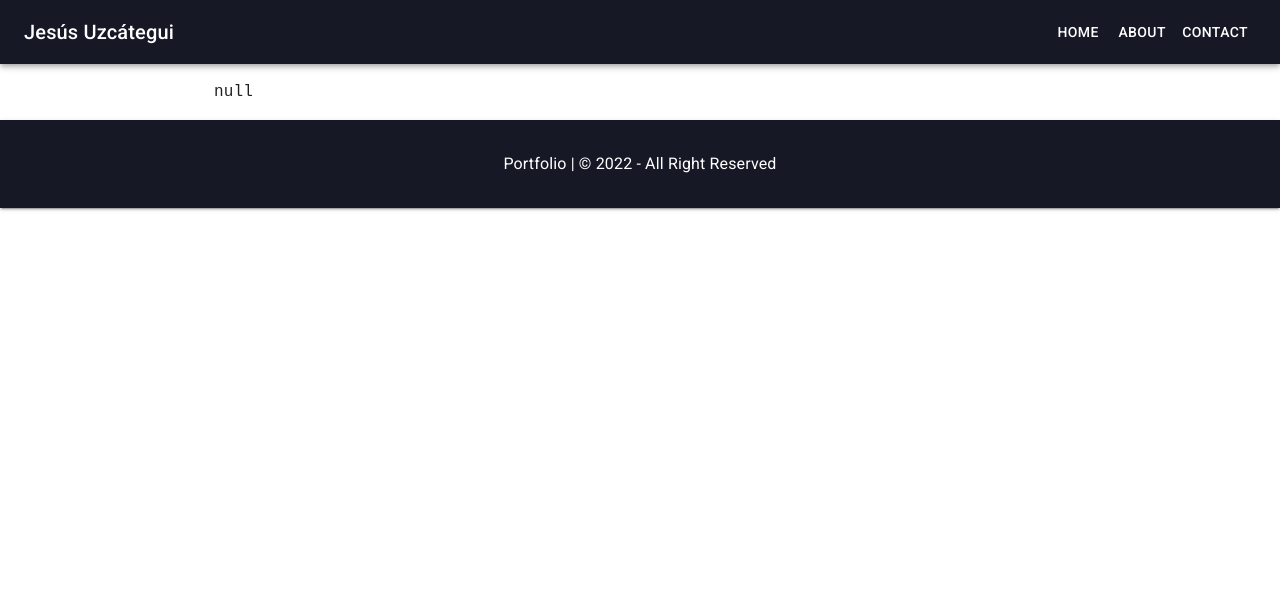
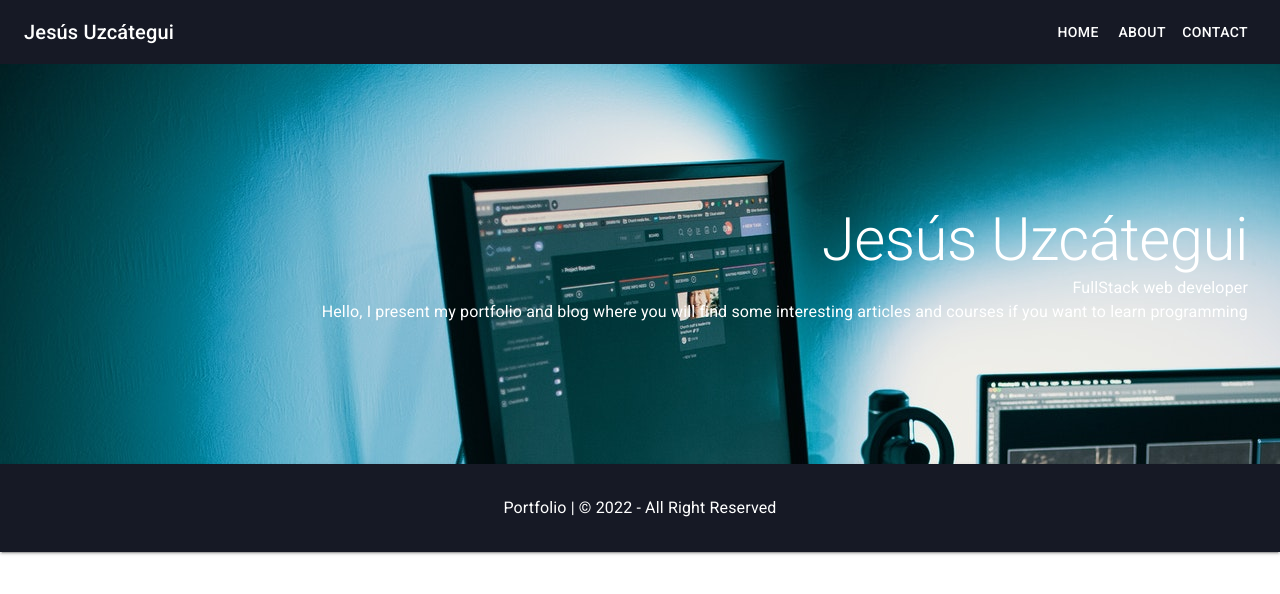
Before and after one commit to jesusuzcategui/nextportfolio, a React (Vite) app: page / in a window 1280 px wide. Shown: the top 594 px of the page. Built offline with nearby package versions, Linux system fonts and the light colour scheme; no server answers.

Commit message:
Adding main presentacion and slider skills

```diff
--- /dev/null
+++ b/src/Componentes/Presentacion.jsx
@@ -0,0 +1,33 @@
+import React from 'react';
+import { Box, Grid, Typography } from '@mui/material';
+import Photografy from '../Assets/jesus.jpg';
+
+const Presentacion = () => {
+    return (
+        <>
+            <Box className={"gradientBlueDark"} sx={{
+                width: "100%",
+                height: "400px",
+                display: "flex",
+                alignItems: "center",
+                padding: "0px 2rem"
+            }}>
+                <Grid container>
+                    <Grid xs={12} md={12} item>
+                        <Typography sx={{}} align='right' variant="h2" component="div">
+                            Jesús Uzcátegui
+                        </Typography>
+                        <Typography sx={{}} align='right' variant="p" component="div">
+                            FullStack web developer
+                        </Typography>
+                        <Typography sx={{}} align='right' variant="span" component="div">
+                            Hello, I present my portfolio and blog where you will find some interesting articles and courses if you want to learn programming
+                        </Typography>
+                    </Grid>
+                </Grid>
+            </Box>
+        </>
+    );
+};
+
+export default Presentacion;
--- /dev/null
+++ b/src/Componentes/Skill.jsx
@@ -0,0 +1,44 @@
+import React from 'react';
+import Card from '@mui/material/Card';
+import CardContent from '@mui/material/CardContent';
+import CardMedia from '@mui/material/CardMedia';
+import { styled } from '@mui/material/styles';
+import LinearProgress, { linearProgressClasses } from '@mui/material/LinearProgress';
+import Typography from '@mui/material/Typography';
+
+const BorderLinearProgress = styled(LinearProgress)(({ theme }) => ({
+    height: 10,
+    borderRadius: 5,
+    [`&.${linearProgressClasses.colorPrimary}`]: {
+        backgroundColor: theme.palette.grey[theme.palette.mode === 'light' ? 200 : 800],
+    },
+    [`& .${linearProgressClasses.bar}`]: {
+        borderRadius: 5,
+        backgroundColor: theme.palette.mode === 'light' ? '#1a90ff' : '#308fe8',
+    },
+}));
+
+
+const Skill = ({ title, image, porcent }) => {
+    return (
+        <>
+            <Card>
+                <CardMedia
+                    component="img"
+                    height="80"
+                    image={image}
+                    alt={title}
+                    style={{objectFit: 'contain'}}
+                />
+                <CardContent>
+                    <Typography gutterBottom variant="span" component="div">
+                        {title}
+                    </Typography>
+                    <BorderLinearProgress variant='determinate' value={porcent} />
+                </CardContent>
+            </Card>
+        </>
+    );
+};
+
+export default Skill;
--- a/src/Componentes/Skills.jsx
+++ b/src/Componentes/Skills.jsx
@@ -0,0 +1,67 @@
+import React from 'react';
+import Slider from 'react-slick';
+import { Box } from '@mui/system';
+import Typography from '@mui/material/Typography';
+import Skill from './Skill';
+import "slick-carousel/slick/slick.css";
+import "slick-carousel/slick/slick-theme.css";
+
+const Skills = ({ data }) => {
+
+    let SliderSetting = {
+        dots: false,
+        infinite: true,
+        speed: 800,
+        slidesToShow: 6,
+        slidesToScroll: 6,
+        autoplay: true,
+        autoplaySpeed: 2000,
+        responsive: [
+            {
+                breakpoint: 1024,
+                settings: {
+                    slidesToShow: 3,
+                    slidesToScroll: 3,
+                    infinite: true,
+                    dots: true
+                }
+            },
+            {
+                breakpoint: 600,
+                settings: {
+                    slidesToShow: 2,
+                    slidesToScroll: 2,
+                    initialSlide: 2
+                }
+            },
+            {
+                breakpoint: 480,
+                settings: {
+                    slidesToShow: 2,
+                    slidesToScroll: 2
+                }
+            }
+        ]
+    };
+
+    return (
+        <>
+            <Box sx={{my: "3rem"}}>
+                <Typography sx={{my: "1.5rem"}} align='center' variant="h4" component="div">
+                    My Skills
+                </Typography>
+                <Slider {...SliderSetting}>
+                    {(data && data.length) && (
+                        data.map((item, i) => {
+                            return (
+                                <Skill key={i} title={item.titleskill} image={item.logo.url} porcent={item.experience} />
+                            );
+                        })
+                    )}
+                </Slider>
+            </Box>
+        </>
+    );
+};
+
+export default Skills;
--- a/src/Pages/Index.jsx
+++ b/src/Pages/Index.jsx
@@ -1,7 +1,8 @@
 import React, { useState, useEffect } from 'react';
 import { Container } from '@mui/material';
-
 import { FindSkills } from '../Services/ContentFull';
+import Presentacion from '../Componentes/Presentacion';
+import Skills from '../Componentes/Skills';
 
 const IndexPage = () => {
 
@@ -10,20 +11,23 @@ const IndexPage = () => {
 
     const fetchData = async () => {
         const [status, data] = await FindSkills();
-        setSkills(data.data);
+        setSkills(data.data.skillCollection.items);
     };
 
-    useEffect( () => {
+    useEffect(() => {
         fetchData();
-    }, [skill] );
+    }, []);
 
 
     return (
         <>
+            <Presentacion />
             <Container maxWidth="md">
-                <pre>
-                    {JSON.stringify(skill, '', 1)}
-                </pre>
+                {(skill) && (
+                    <div>
+                        <Skills data={skill} />
+                    </div>
+                )}
             </Container>
         </>
     );
--- a/src/index.css
+++ b/src/index.css
@@ -11,3 +11,40 @@ code {
   font-family: source-code-pro, Menlo, Monaco, Consolas, 'Courier New',
     monospace;
 }
+
+.slick-arrow {
+  background-color: black !important;
+  padding: 1rem !important;
+  width: 30px !important;
+  height: 30px !important;
+  display: flex !important;
+  justify-content: center;
+  align-items: center;
+  z-index: 2;
+  border-radius: 50%;
+}
+
+@media screen and (max-width: 768px){
+  .slick-arrow {
+    display: none !important;
+  }
+}
+
+.slick-prev {
+  left: -50px !important;
+}
+
+.slick-next {
+  right: -50px !important;
+}
+
+.gradientBlueDark {
+  background: rgb(7,34,106);
+  background: -moz-linear-gradient(90deg, rgba(7,34,106,1) 0%, rgba(1,44,196,1) 100%);
+  background: -webkit-linear-gradient(90deg, rgba(7,34,106,1) 0%, rgba(1,44,196,1) 100%);
+  background: linear-gradient(90deg, rgba(7,34,106,1) 0%, rgba(1,44,196,1) 100%);
+  filter: progid:DXImageTransform.Microsoft.gradient(startColorstr="#07226a",endColorstr="#012cc4",GradientType=1);
+  color: #fff;
+  background-image: url('Assets/bg-tech.jpg');
+  background-blend-mode: darken;
+}
```
Also changed, not shown: src/Assets/bg-tech.jpg (added), src/Assets/profile.jpg (added).
